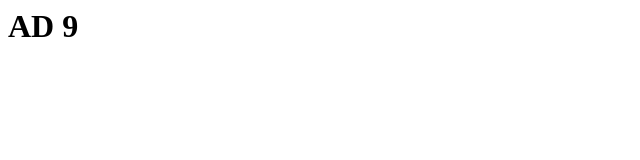
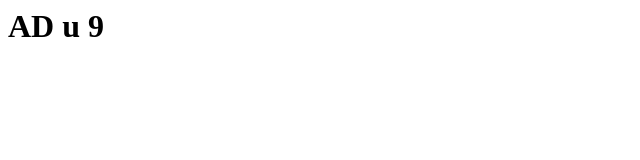
Before and after one commit to EngkarimFouad/Project01, a plain HTML site: page index.html in a window 1280 px wide. Shown: the full height of the page, 0-640 px from the left. Drawn offline with Linux system fonts and the light colour scheme.

Commit message:
Update index.html

```diff
--- a/index.html
+++ b/index.html
@@ -1,7 +1,7 @@
 <html>
 <h1>
 AD
-
+u
 9
 </h1>
 </html>
```
